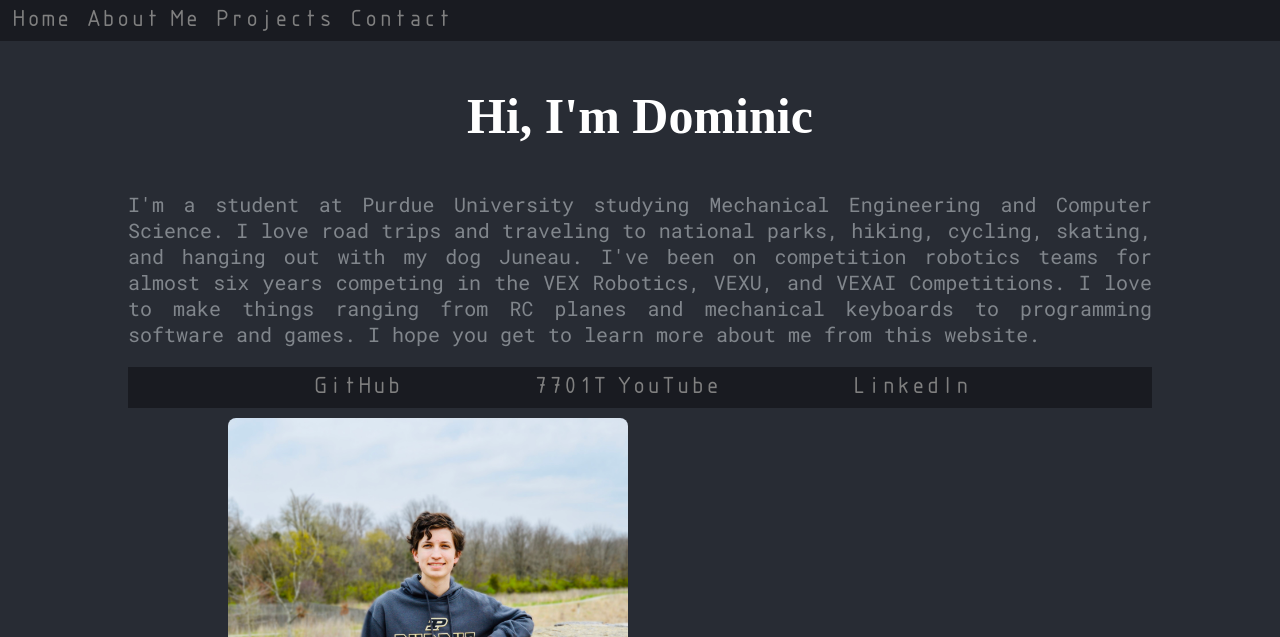
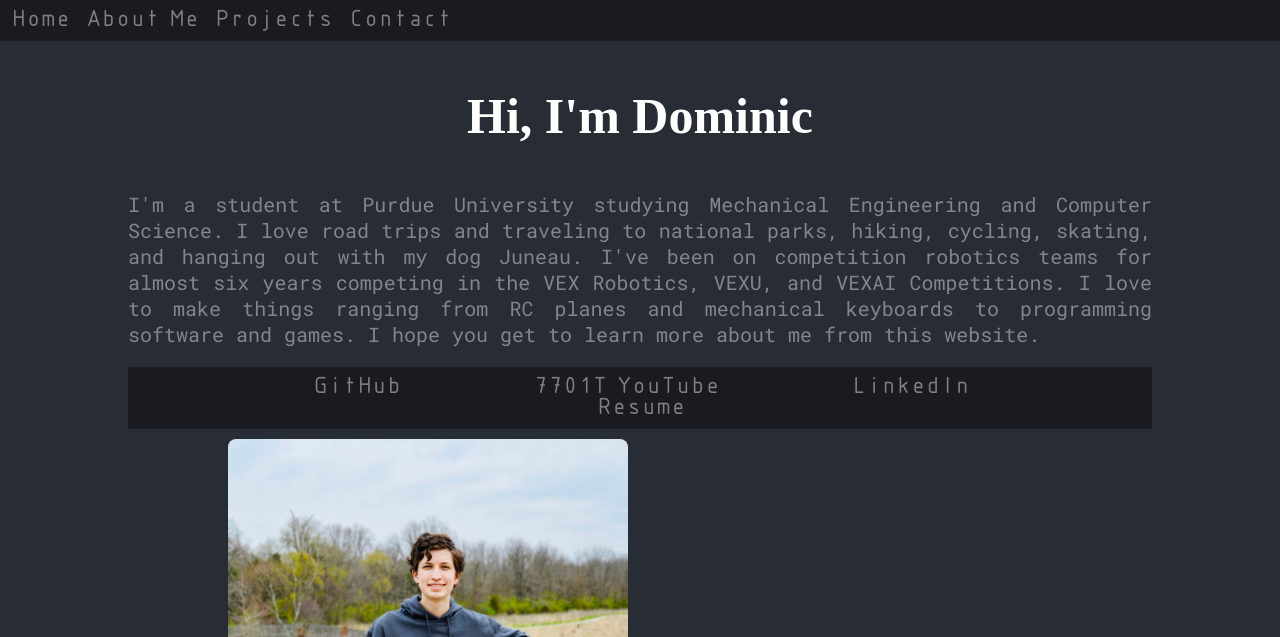
Before and after one commit to dholifield/dholifield.github.io, a plain HTML site: page about.html in a window 1280 px wide. Shown: the top 637 px of the page. Drawn offline with Linux system fonts and the light colour scheme; a web font is replaced by a local one.

Commit message:
Add Resume
Add Resume to About Me

```diff
--- a/about.html
+++ b/about.html
@@ -28,6 +28,7 @@
               <a href="https://github.com/dholifield" target="_blank">GitHub</a>
               <a href="https://www.youtube.com/channel/UChiFJBl-blv6TqHGQMCJ_8A" target="_blank">7701T YouTube</a>
               <a href="https://www.linkedin.com/in/dominicholifield/" target="_blank">LinkedIn</a>
+              <a href="resume.pdf" target="_blank">Resume</a>
             </div>
           </div>
         <div id="images">
```
Also changed, not shown: 1 other file.
